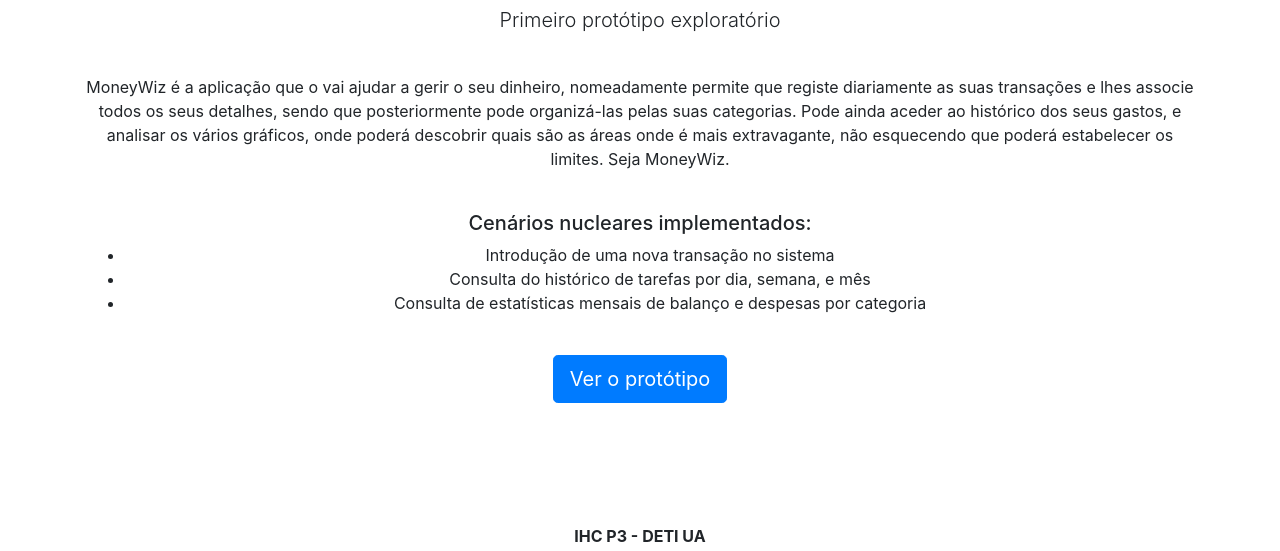
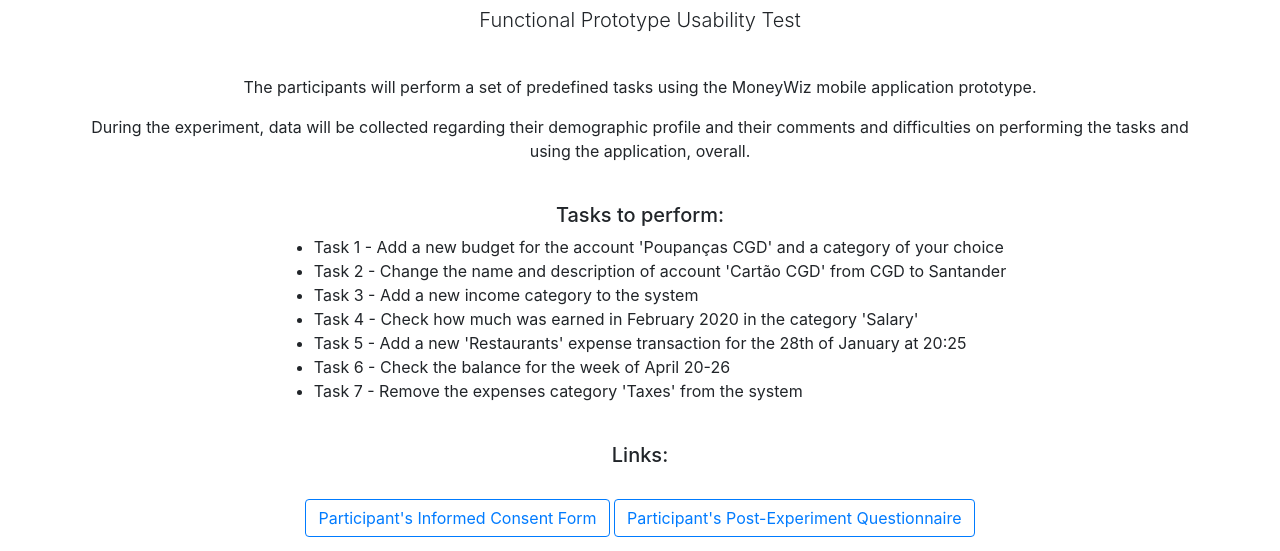
Before and after one commit to moneywiz/moneywiz.github.io, a website: page index.html in a window 1280 px wide. Shown: the part 240-791 px from the top of the page. Drawn offline with Linux system fonts and the light colour scheme.

Commit message:
Revamp website for usability test

```diff
--- a/index.html
+++ b/index.html
@@ -8,7 +8,7 @@
   <meta name="description" content="">
   <meta name="author" content="">
 
-  <title>MoneyWiz Prototype</title>
+  <title>MoneyWiz Usability Test</title>
 
   <!-- Bootstrap core CSS -->
   <link href="vendor/bootstrap/css/bootstrap.min.css" rel="stylesheet">
@@ -27,32 +27,47 @@
         <br><br>
         <img src="logo.png" style="width: auto; height: auto; max-width: 200px; max-height: 200px;" >
         <h1 class="mt-5" style="margin-top: 20px !important;"><b>MoneyWiz</b></h1>
-        <p class="lead" >Primeiro protótipo exploratório</p>
+        <p class="lead" >Functional Prototype Usability Test</p>
         <br>
         <p>
-          MoneyWiz é a aplicação que o vai ajudar a gerir o seu dinheiro, nomeadamente permite que registe diariamente as suas transações e lhes associe todos os seus detalhes, sendo que posteriormente pode organizá-las pelas suas categorias.
-          Pode ainda aceder ao histórico dos seus gastos, e analisar os vários gráficos, onde poderá descobrir quais são as áreas onde é mais extravagante, não esquecendo que poderá estabelecer os limites.
-          Seja MoneyWiz.
+          The participants will perform a set of predefined tasks using the MoneyWiz mobile
+          application prototype.
+        </p>
+        <p>
+          During the experiment, data will be collected regarding their
+          demographic profile and their comments and difficulties on performing the tasks and
+          using the application, overall.
         </p>
         <br>
-        <h5>Cenários nucleares implementados:</h5>
-        <ul>
-          <li>Introdução de uma nova transação no sistema</li>
-          <li>Consulta do histórico de tarefas por dia, semana, e mês</li>
-          <li>Consulta de estatísticas mensais de balanço e despesas por categoria</li>
-        </ul>
+        <h5>Tasks to perform:</h5>
+        <div style="display: flex;justify-content: center;">
+          <ul style="text-align: left;">
+            <li>Task 1 - Add a new budget for the account 'Poupanças CGD' and a category of your choice</li>
+            <li>Task 2 - Change the name and description of account 'Cartão CGD' from CGD to Santander</li>
+            <li>Task 3 - Add a new income category to the system</li>
+            <li>Task 4 - Check how much was earned in February 2020 in the category 'Salary'</li>
+            <li>Task 5 - Add a new 'Restaurants' expense transaction for the 28th of January at 20:25</li>
+            <li>Task 6 - Check the balance for the week of April 20-26</li>
+            <li>Task 7 - Remove the expenses category 'Taxes' from the system</li>
+          </ul>
+        </div>
         <br>
-        <a class="btn btn-primary btn-lg" href="https://share.proto.io/DCO9WX/" role="button">Ver o protótipo</a>
+        <h5>Links:</h5><br>
+        <a class="btn btn-outline-primary" href="https://drive.google.com/file/d/1Q4OsZAujnic3MoJCjpp4Dsgm5VdnLO5n/view?usp=sharing" role="button">Participant's Informed Consent Form</a>
+        <a class="btn btn-outline-primary" href="https://forms.gle/DP7UzZNH3o6rRezB6" role="button">Participant's Post-Experiment Questionnaire</a>
+        <br><br>
+        <a class="btn btn-outline-primary" href="https://forms.gle/bS8v5kMXuoyACAE58" role="button">Observer's Questionnaire</a>
+        <a class="btn btn-outline-primary" href="https://drive.google.com/file/d/1I9MM0Dto6QiENnJuLnIfvAnF26tcOZ2r/view?usp=sharing" role="button">Observer's Guide</a>
 
-        <br><br>
-        <h6 style="margin-top: 100px;"><b>IHC P3 - DETI UA</b></h6>
+
+        <h6 style="margin-top: 50px;"><b>IHC P3 - DETI UA</b></h6>
         <ul class="list-unstyled">
           <li>Gonçalo Perna  88823</li>
           <li>Pedro Valério  88734</li>
           <li>Rodrigo Rosmaninho  88802</li>
         </ul>
         <br>
-        <p>27/04/2020</p>
+        <p>26/05/2020</p>
       </div>
     </div>
   </div>
```
